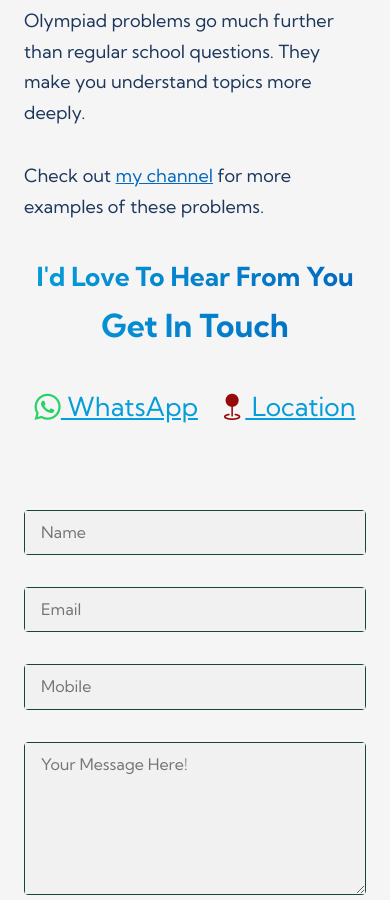
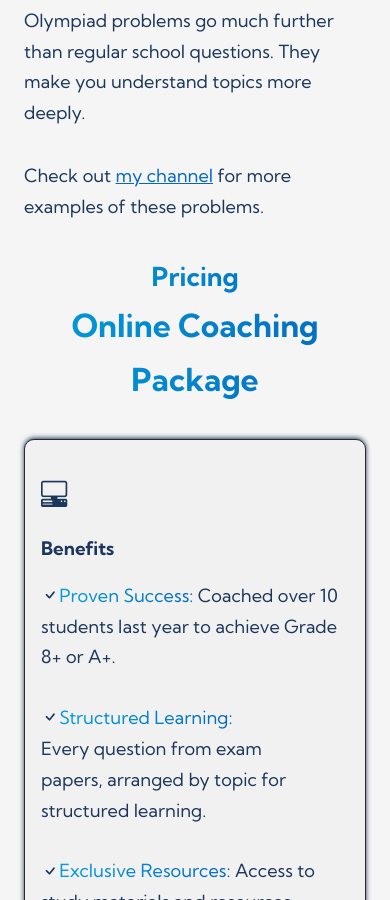
Before and after one commit to GG1982/Jekyll-ggmaths, a Jekyll site: the page built from pages/index.html, in a window 390 px wide and 900 px high, scrolled down 5981 px. Built offline with Jekyll 4.4.1, drawn with Linux system fonts in a browser that asks for light colours; some of the changed text lies outside the part shown.

Commit message:
add pricing

```diff
--- a/_includes/header.html
+++ b/_includes/header.html
@@ -6,6 +6,7 @@
                 <li><a href="/#tutoring" class="nav-link">Tutoring</a></li>
                 <li><a href="/#about" class="nav-link">About</a></li>
                 <li><a href="/#youtube" class="nav-link">Olympiad</a></li>
+                <li><a href="/#pricing" class="nav-link">Pricing</a></li>
             </ul>
             <a href="/#contact" class="btn">contact</a>
         </nav>
--- a/_sass/base.scss
+++ b/_sass/base.scss
@@ -126,6 +126,11 @@ header {
   header .btn {
       display: none;
   }
+
+  .nav-header > ul {
+    gap: 1em;
+    flex-wrap: wrap;
+  }
 }
 
 
@@ -154,8 +159,8 @@ header {
 /* Hero */
 .hero {
   display: grid;
-  min-height: 65vh;
-  min-height: 70svh;
+  min-height: 75vh;
+  min-height: 75svh;
 }
 
 
@@ -358,49 +363,37 @@ header {
 }
 
 /* Pricing */
-.pricing-cards-container {
+
+.pricing {
   display: grid;
-  grid-template-columns: 1fr 1fr;
-  grid-template-areas:
-  "online face"
-  "btn btn";
-  column-gap: 2em;
-  row-gap: 3em;
-  width: min(100%, 50em);
-  margin-inline: auto;
-}
-
-.pricing-cards-container > div:nth-child(1) {
-  grid-area: online;
-}
-
-.pricing-cards-container > div:nth-child(1) {
-  grid-area: face;
-}
-
-.pricing-cards-container > div:nth-child(3) {
-  grid-area: btn;
-  justify-self: center;
-}
-
-@media (width < 600px) {
-  .pricing-cards-container {
-      grid-template-areas:
-      "online"
-      "face"
-      "btn";
-      grid-template-columns: 1fr;
-  }
 }
 
 .pricing-card {
   background-color: var(--background-colour-2);
-  padding: 20% 1rem 1rem;
+  padding: 2rem 1rem 1rem;
   border: 1px solid rgb(42, 42, 42);
+  box-shadow: var(--nice-shadow);
+  border-radius: var(--card-border-radius);
+
+  width: min(100%, 600px);
+  margin-inline: auto;
 
   display: flex;
   flex-direction: column;
   gap: 1rem;
+}
+
+.pricing-card-benefits {
+  display: grid;
+  gap: 30px;
+  text-wrap: pretty;
+
+
+
+}
+
+.pricing-card-benefits  p {
+  text-wrap: pretty;
 }
 
 
--- a/pages/index.html
+++ b/pages/index.html
@@ -118,23 +118,25 @@ permalink: /
             </div>
         </section>
 
-        <!-- <section id="pricing" class="pricing">
+        <section id="pricing" class="pricing">
             <h2 class="fancy-text capitalize text-center font-2 mb-2">Pricing
-                <span class="block font-3">In-Person or Online tutoring</span>
+                <span class="block font-3">Online Coaching package</span>
             </h2>
             <div class="pricing-cards-container">
-                <div class="pricing-card -left box-shadow card-border-radius card-width" style="--order: 1">
+                <div class="pricing-card">
                     <i class="font-2 bi bi-pc-display-horizontal"></i>
-                    <h3 class="fancy-text capitalize">Online Tutoring</h3>
-                    <div>
-                        <p class="capitalize"><i class="bi bi-check"></i>Increased Flexibility</p>
-                        <p class="capitalize"><i class="bi bi-check"></i>PDF notes after each lesson</p>
+                    <h3 class="Capitalize">Benefits</h3>
+                    <div class="pricing-card-benefits">
+                        <p class=""><i class="bi bi-check"></i><span class="fancy-text">Proven Success:</span> Coached over 10 students last year to achieve Grade 8+ or A+.</p>
+                        <p class=""><i class="bi bi-check"></i><span class="fancy-text">Structured Learning:</span> Every question from exam papers, arranged by topic for structured learning.</p>
+                        <p class=""><i class="bi bi-check"></i><span class="fancy-text">Exclusive Resources:</span> Access to study materials and resources designed specifically for top grades.</p>
+                        <p class=""><i class="bi bi-check"></i><span class="fancy-text">Consistent Progress:</span> Enjoy a minimum of 40 lessons, ensuring steady improvement and exam mastery.</p>
                     </div>
                     <div>
-                        <p class="font-3">£60 /hour</p>
+                        <p class="font-3">£200 /month</p>
                     </div>
                 </div>
-                <div class="pricing-card -left box-shadow card-border-radius card-width" style="--order: 2">
+                <!-- <div class="pricing-card -left box-shadow card-border-radius card-width" style="--order: 2">
                     <i class="font-2 bi bi-person-fill-check"></i>
                     <h3 class="fancy-text capitalize">in-person tutoring</h3>
                     <div>
@@ -147,9 +149,10 @@ permalink: /
                 </div>
                 <div>
                     <a href="#contact" class="btn font-0">Free Consultation</a>
-                </div>
+                </div> -->
             </div>
-        </section> -->
+
+        </section>
 
         <!-- <section id="reviews" class="reviews-section">
             <div class="reviews-title">
```
Also changed, not shown: 8 other files.
